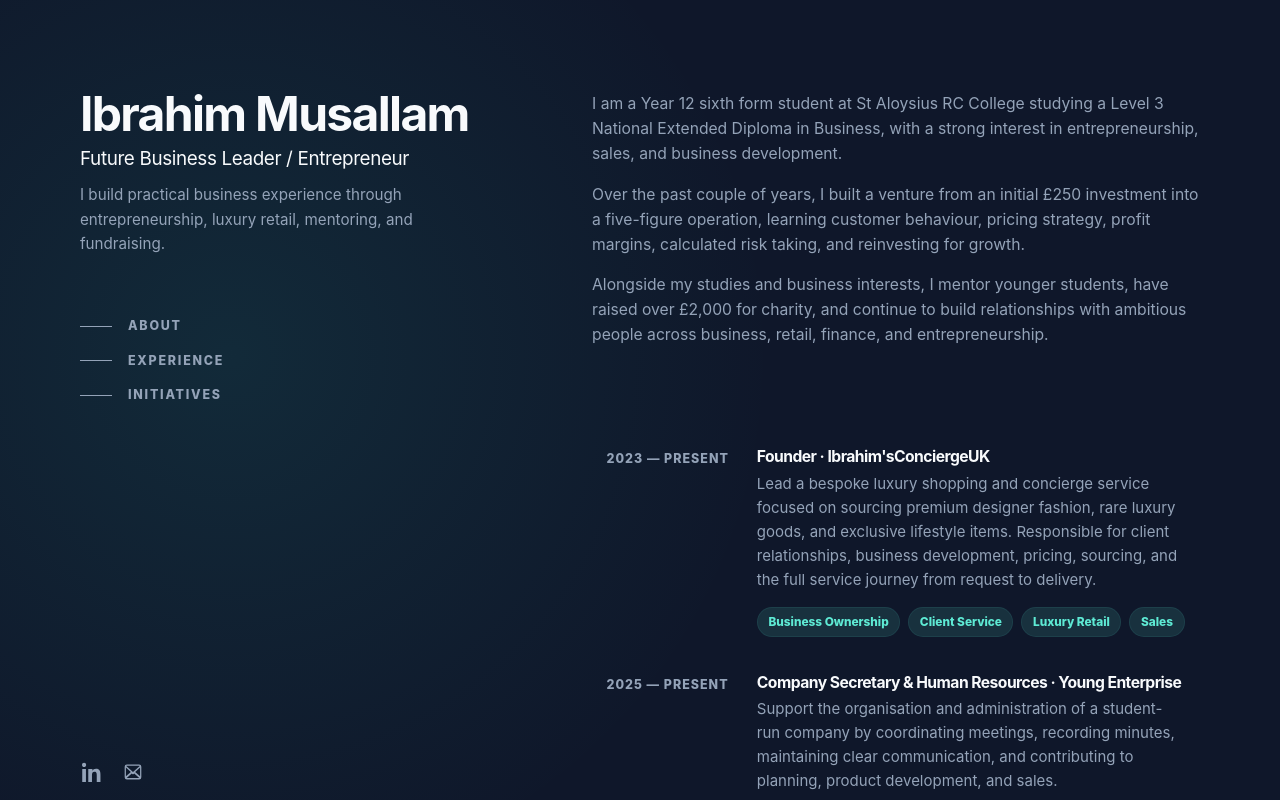
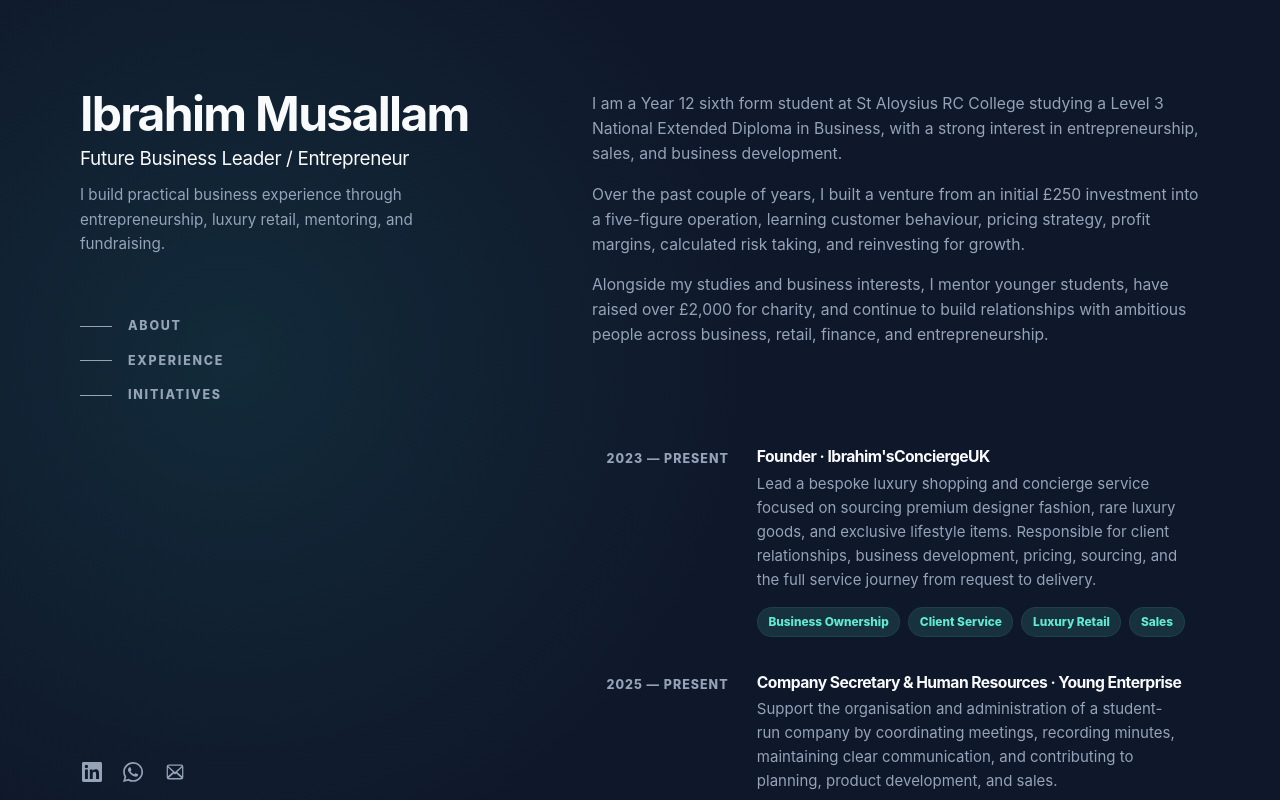
Before and after one commit to ibrahimmusallam10/Ibrahim-sConciergeUK, a React (Vite) app: page / in a window 1280 px wide. Shown: the top 800 px of the page. Built offline with nearby package versions, Linux system fonts and the light colour scheme.

Commit message:
style: add platform logo icons

```diff
--- a/src/App.tsx
+++ b/src/App.tsx
@@ -70,7 +70,16 @@ const links = [
     href: 'https://www.linkedin.com',
     icon: (
       <svg viewBox="0 0 24 24" aria-hidden="true">
-        <path d="M4.98 3.5C4.98 4.88 3.86 6 2.5 6S0 4.88 0 3.5 1.12 1 2.5 1s2.48 1.12 2.48 2.5ZM.28 8.25h4.45V24H.28V8.25ZM8.25 8.25h4.27v2.15h.06c.6-1.13 2.05-2.32 4.22-2.32 4.51 0 5.35 2.97 5.35 6.83V24H17.7v-7.99c0-1.91-.03-4.36-2.66-4.36-2.66 0-3.07 2.08-3.07 4.22V24H7.52V8.25h.73Z" />
+        <path d="M20.45 20.45h-3.56v-5.58c0-1.33-.02-3.04-1.85-3.04-1.86 0-2.14 1.45-2.14 2.95v5.67H9.34V8.98h3.42v1.57h.05c.48-.9 1.64-1.85 3.37-1.85 3.6 0 4.27 2.37 4.27 5.46v6.29ZM5.32 7.41a2.06 2.06 0 1 1 0-4.12 2.06 2.06 0 0 1 0 4.12Zm1.78 13.04H3.54V8.98H7.1v11.47ZM22.22 0H1.77C.79 0 0 .77 0 1.72v20.56C0 23.23.79 24 1.77 24h20.45c.98 0 1.78-.77 1.78-1.72V1.72C24 .77 23.2 0 22.22 0Z" />
+      </svg>
+    )
+  },
+  {
+    label: 'WhatsApp',
+    href: 'https://wa.me/?text=Hi%20Ibrahim%2C%20I%20found%20your%20website%20and%20wanted%20to%20connect.',
+    icon: (
+      <svg viewBox="0 0 24 24" aria-hidden="true">
+        <path d="M20.52 3.48A11.86 11.86 0 0 0 12.08 0C5.5 0 .15 5.35.15 11.93c0 2.1.55 4.15 1.6 5.95L.05 24l6.27-1.64a11.93 11.93 0 0 0 5.76 1.47h.01c6.58 0 11.93-5.35 11.93-11.93 0-3.19-1.24-6.18-3.5-8.42Zm-8.43 18.33h-.01a9.9 9.9 0 0 1-5.04-1.38l-.36-.21-3.72.97.99-3.63-.23-.37a9.9 9.9 0 0 1-1.52-5.26c0-5.46 4.44-9.91 9.9-9.91a9.83 9.83 0 0 1 7.01 2.9 9.84 9.84 0 0 1 2.9 7.01c0 5.46-4.45 9.88-9.92 9.88Zm5.43-7.41c-.3-.15-1.76-.87-2.03-.97-.27-.1-.47-.15-.67.15-.2.3-.77.97-.95 1.17-.17.2-.35.22-.65.07-.3-.15-1.26-.46-2.4-1.48-.89-.79-1.49-1.76-1.66-2.06-.17-.3-.02-.46.13-.61.13-.13.3-.35.45-.52.15-.17.2-.3.3-.5.1-.2.05-.37-.02-.52-.07-.15-.67-1.61-.92-2.2-.24-.58-.49-.5-.67-.51h-.57c-.2 0-.52.07-.8.37-.27.3-1.04 1.02-1.04 2.48s1.07 2.88 1.22 3.07c.15.2 2.1 3.2 5.08 4.49.71.31 1.26.49 1.69.63.71.23 1.36.19 1.87.12.57-.08 1.76-.72 2-1.41.25-.69.25-1.29.17-1.41-.07-.13-.27-.2-.57-.35Z" />
       </svg>
     )
   },
```
